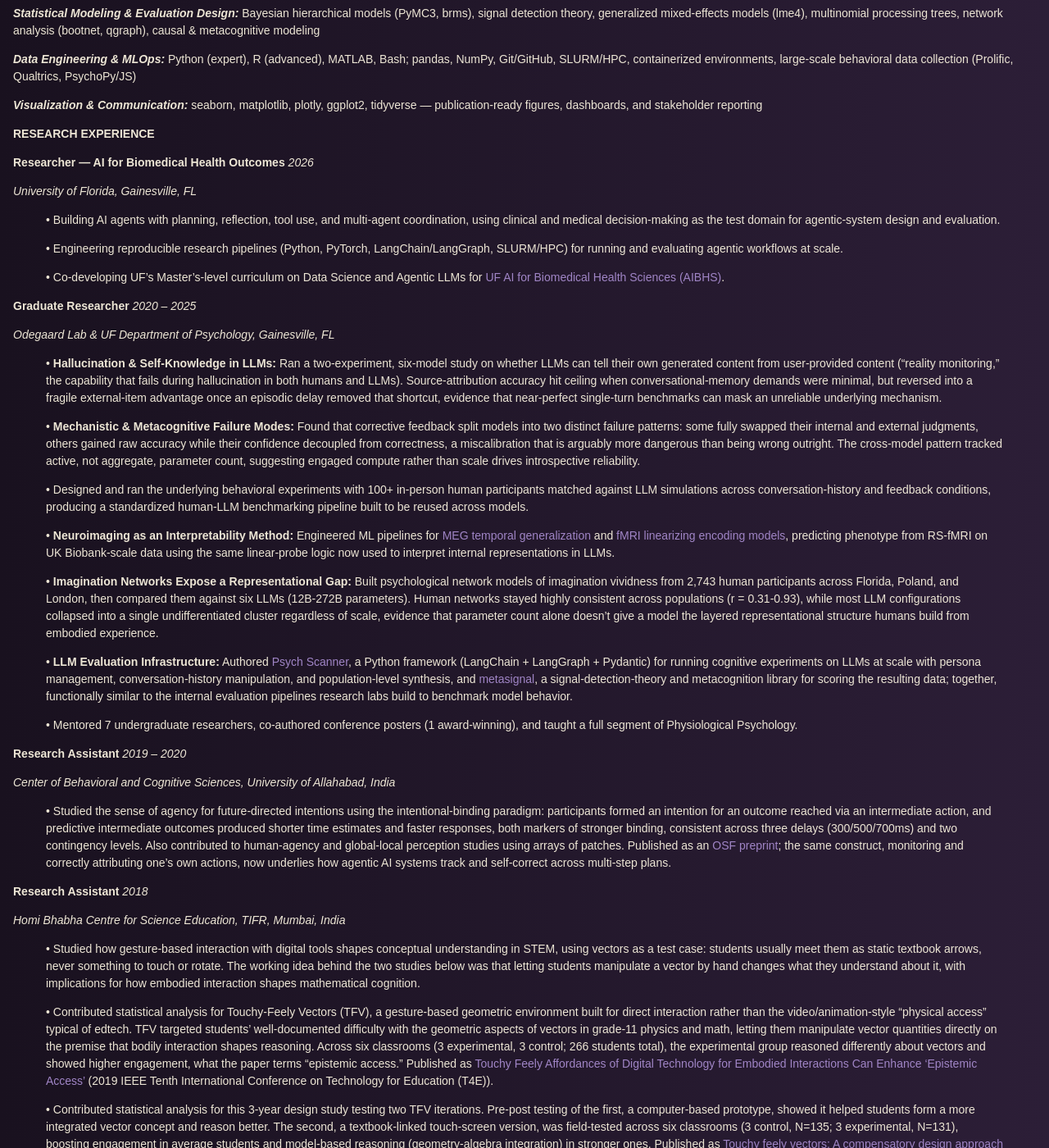
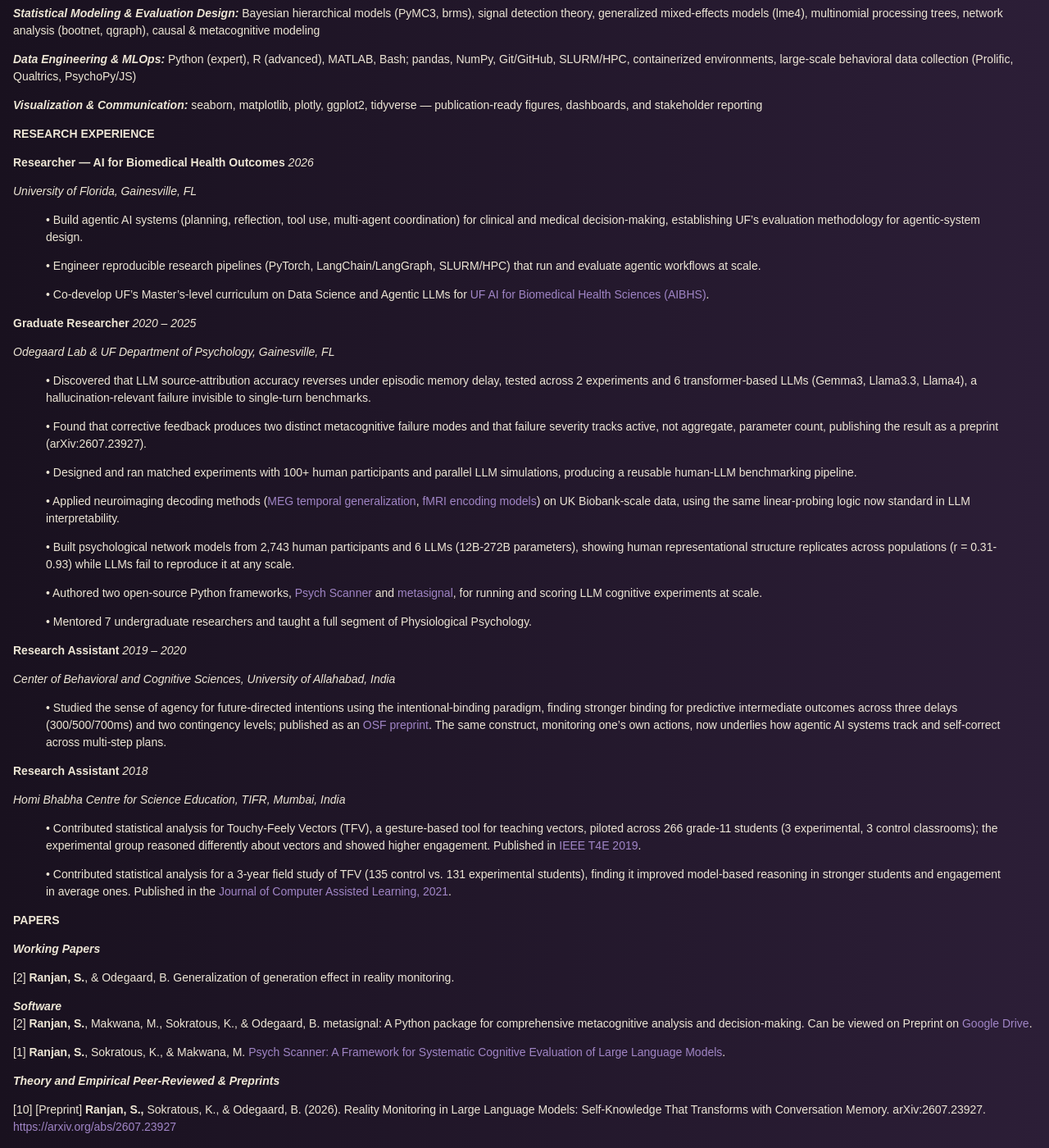
Before and after one commit to saurabhr/saurabhr.github.io, a Jekyll site: the page built from assets/sr_cv.md, in a window 1280 px wide and 1400 px high, scrolled down 539 px. Shown: the whole window at 82% size. Built offline with Jekyll 4.4.1, drawn with Linux system fonts in a browser that asks for light colours; our own code applies the rules of GitHub Pages for plain Markdown files; some of the changed text lies outside the part shown.

Commit message:
Rewrite Research Experience bullets to recruiter/ATS best practice
Apply the Google X-Y-Z formula and standard FAANG resume conventions:
strong action-verb openers, 1-2 lines per bullet, quantified results,
present tense for the current role and past tense for former roles.
Drop bolded per-bullet subheadings and narrative framing bullets with
no stated accomplishment. All facts and links carried over unchanged.

Co-Authored-By: Claude Sonnet 5 <noreply@anthropic.com>

```diff
--- a/assets/sr_cv.md
+++ b/assets/sr_cv.md
@@ -37,45 +37,43 @@ Thesis: [Intentional Binding in Future-Directed Intentions](https://osf.io/prepr
 
 *University of Florida, Gainesville, FL*
 
-> •	Building AI agents with planning, reflection, tool use, and multi-agent coordination, using clinical and medical decision-making as the test domain for agentic-system design and evaluation.
+> •	Build agentic AI systems (planning, reflection, tool use, multi-agent coordination) for clinical and medical decision-making, establishing UF's evaluation methodology for agentic-system design.
 
-> •	Engineering reproducible research pipelines (Python, PyTorch, LangChain/LangGraph, SLURM/HPC) for running and evaluating agentic workflows at scale.
+> •	Engineer reproducible research pipelines (PyTorch, LangChain/LangGraph, SLURM/HPC) that run and evaluate agentic workflows at scale.
 
-> •	Co-developing UF's Master's-level curriculum on Data Science and Agentic LLMs for [UF AI for Biomedical Health Sciences (AIBHS)](https://ic3.center.ufl.edu/education/aibhs/).
+> •	Co-develop UF's Master's-level curriculum on Data Science and Agentic LLMs for [UF AI for Biomedical Health Sciences (AIBHS)](https://ic3.center.ufl.edu/education/aibhs/).
 
 **Graduate Researcher**                                                                                                	                                   *2020 – 2025*
 
 *Odegaard Lab & UF Department of Psychology, Gainesville, FL*
 
-> •	**Hallucination & Self-Knowledge in LLMs:** Ran a two-experiment, six-model study on whether LLMs can tell their own generated content from user-provided content ("reality monitoring," the capability that fails during hallucination in both humans and LLMs). Source-attribution accuracy hit ceiling when conversational-memory demands were minimal, but reversed into a fragile external-item advantage once an episodic delay removed that shortcut, evidence that near-perfect single-turn benchmarks can mask an unreliable underlying mechanism.
+> •	Discovered that LLM source-attribution accuracy reverses under episodic memory delay, tested across 2 experiments and 6 transformer-based LLMs (Gemma3, Llama3.3, Llama4), a hallucination-relevant failure invisible to single-turn benchmarks.
 
-> •	**Mechanistic & Metacognitive Failure Modes:** Found that corrective feedback split models into two distinct failure patterns: some fully swapped their internal and external judgments, others gained raw accuracy while their confidence decoupled from correctness, a miscalibration that is arguably more dangerous than being wrong outright. The cross-model pattern tracked active, not aggregate, parameter count, suggesting engaged compute rather than scale drives introspective reliability.
+> •	Found that corrective feedback produces two distinct metacognitive failure modes and that failure severity tracks active, not aggregate, parameter count, publishing the result as a preprint (arXiv:2607.23927).
 
-> •	Designed and ran the underlying behavioral experiments with 100+ in-person human participants matched against LLM simulations across conversation-history and feedback conditions, producing a standardized human-LLM benchmarking pipeline built to be reused across models.
+> •	Designed and ran matched experiments with 100+ human participants and parallel LLM simulations, producing a reusable human-LLM benchmarking pipeline.
 
-> •	**Neuroimaging as an Interpretability Method:** Engineered ML pipelines for [MEG temporal generalization](https://github.com/saurabhr/predict_perception_imagination_tgm) and [fMRI linearizing encoding models](https://drive.google.com/file/d/19mZs-H6cwijz3ZLf41w1FYVcP_PmMGd9/view?usp=sharing), predicting phenotype from RS-fMRI on UK Biobank-scale data using the same linear-probe logic now used to interpret internal representations in LLMs.
+> •	Applied neuroimaging decoding methods ([MEG temporal generalization](https://github.com/saurabhr/predict_perception_imagination_tgm), [fMRI encoding models](https://drive.google.com/file/d/19mZs-H6cwijz3ZLf41w1FYVcP_PmMGd9/view?usp=sharing)) on UK Biobank-scale data, using the same linear-probing logic now standard in LLM interpretability.
 
-> •	**Imagination Networks Expose a Representational Gap:** Built psychological network models of imagination vividness from 2,743 human participants across Florida, Poland, and London, then compared them against six LLMs (12B-272B parameters). Human networks stayed highly consistent across populations (r = 0.31-0.93), while most LLM configurations collapsed into a single undifferentiated cluster regardless of scale, evidence that parameter count alone doesn't give a model the layered representational structure humans build from embodied experience.
+> •	Built psychological network models from 2,743 human participants and 6 LLMs (12B-272B parameters), showing human representational structure replicates across populations (r = 0.31-0.93) while LLMs fail to reproduce it at any scale.
 
-> •	**LLM Evaluation Infrastructure:** Authored [Psych Scanner](https://github.com/saurabhr/psychscanner/), a Python framework (LangChain \+ LangGraph \+ Pydantic) for running cognitive experiments on LLMs at scale with persona management, conversation-history manipulation, and population-level synthesis, and [metasignal](https://github.com/saurabhr/metasignal), a signal-detection-theory and metacognition library for scoring the resulting data; together, functionally similar to the internal evaluation pipelines research labs build to benchmark model behavior.
+> •	Authored two open-source Python frameworks, [Psych Scanner](https://github.com/saurabhr/psychscanner/) and [metasignal](https://github.com/saurabhr/metasignal), for running and scoring LLM cognitive experiments at scale.
 
-> •	Mentored 7 undergraduate researchers, co-authored conference posters (1 award-winning), and taught a full segment of Physiological Psychology.
+> •	Mentored 7 undergraduate researchers and taught a full segment of Physiological Psychology.
 
 **Research Assistant**                                                                                                   	                                   *2019 – 2020*
 
 *Center of Behavioral and Cognitive Sciences, University of Allahabad, India*
 
-> •	Studied the sense of agency for future-directed intentions using the intentional-binding paradigm: participants formed an intention for an outcome reached via an intermediate action, and predictive intermediate outcomes produced shorter time estimates and faster responses, both markers of stronger binding, consistent across three delays (300/500/700ms) and two contingency levels. Also contributed to human-agency and global-local perception studies using arrays of patches. Published as an [OSF preprint](https://osf.io/preprints/psyarxiv/qa93k_v1); the same construct, monitoring and correctly attributing one's own actions, now underlies how agentic AI systems track and self-correct across multi-step plans.
+> •	Studied the sense of agency for future-directed intentions using the intentional-binding paradigm, finding stronger binding for predictive intermediate outcomes across three delays (300/500/700ms) and two contingency levels; published as an [OSF preprint](https://osf.io/preprints/psyarxiv/qa93k_v1). The same construct, monitoring one's own actions, now underlies how agentic AI systems track and self-correct across multi-step plans.
 
 **Research Assistant**                                                                                                              	                                   *2018*
 
 *Homi Bhabha Centre for Science Education, TIFR, Mumbai, India*
 
-> •	Studied how gesture-based interaction with digital tools shapes conceptual understanding in STEM, using vectors as a test case: students usually meet them as static textbook arrows, never something to touch or rotate. The working idea behind the two studies below was that letting students manipulate a vector by hand changes what they understand about it, with implications for how embodied interaction shapes mathematical cognition.
+> •	Contributed statistical analysis for Touchy-Feely Vectors (TFV), a gesture-based tool for teaching vectors, piloted across 266 grade-11 students (3 experimental, 3 control classrooms); the experimental group reasoned differently about vectors and showed higher engagement. Published in [IEEE T4E 2019](https://ieeexplore.ieee.org/abstract/document/8983767).
 
-> •	Contributed statistical analysis for Touchy-Feely Vectors (TFV), a gesture-based geometric environment built for direct interaction rather than the video/animation-style "physical access" typical of edtech. TFV targeted students' well-documented difficulty with the geometric aspects of vectors in grade-11 physics and math, letting them manipulate vector quantities directly on the premise that bodily interaction shapes reasoning. Across six classrooms (3 experimental, 3 control; 266 students total), the experimental group reasoned differently about vectors and showed higher engagement, what the paper terms "epistemic access." Published as [Touchy Feely Affordances of Digital Technology for Embodied Interactions Can Enhance 'Epistemic Access'](https://ieeexplore.ieee.org/abstract/document/8983767) (2019 IEEE Tenth International Conference on Technology for Education (T4E)).
-
-> •	Contributed statistical analysis for this 3-year design study testing two TFV iterations. Pre-post testing of the first, a computer-based prototype, showed it helped students form a more integrated vector concept and reason better. The second, a textbook-linked touch-screen version, was field-tested across six classrooms (3 control, N=135; 3 experimental, N=131), boosting engagement in average students and model-based reasoning (geometry-algebra integration) in stronger ones. Published as [Touchy feely vectors: A compensatory design approach to support model-based reasoning](https://eric.ed.gov/?id=EJ1287838) (Journal of Computer Assisted Learning, 2021).
+> •	Contributed statistical analysis for a 3-year field study of TFV (135 control vs. 131 experimental students), finding it improved model-based reasoning in stronger students and engagement in average ones. Published in the [Journal of Computer Assisted Learning, 2021](https://eric.ed.gov/?id=EJ1287838).
 
 **PAPERS**
 
```
Also changed, not shown: 1 other file.
